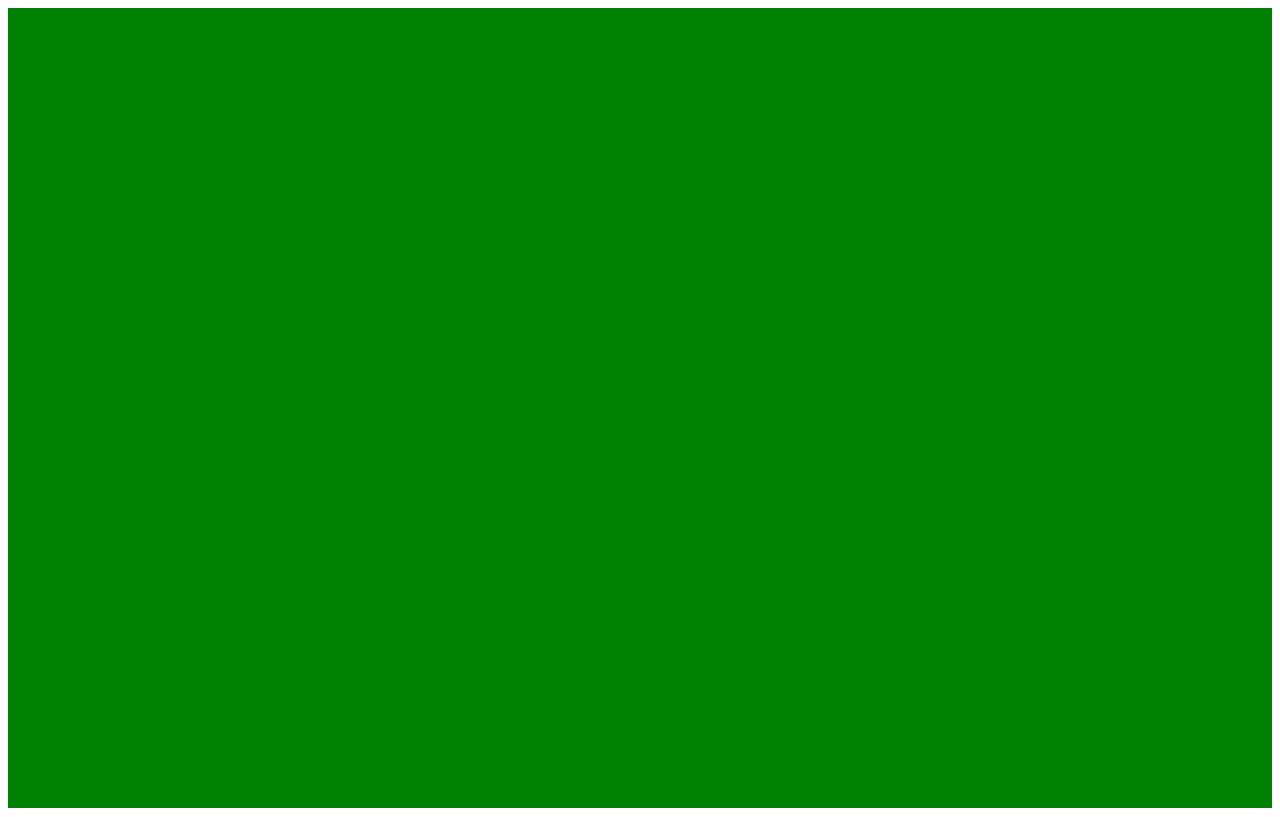
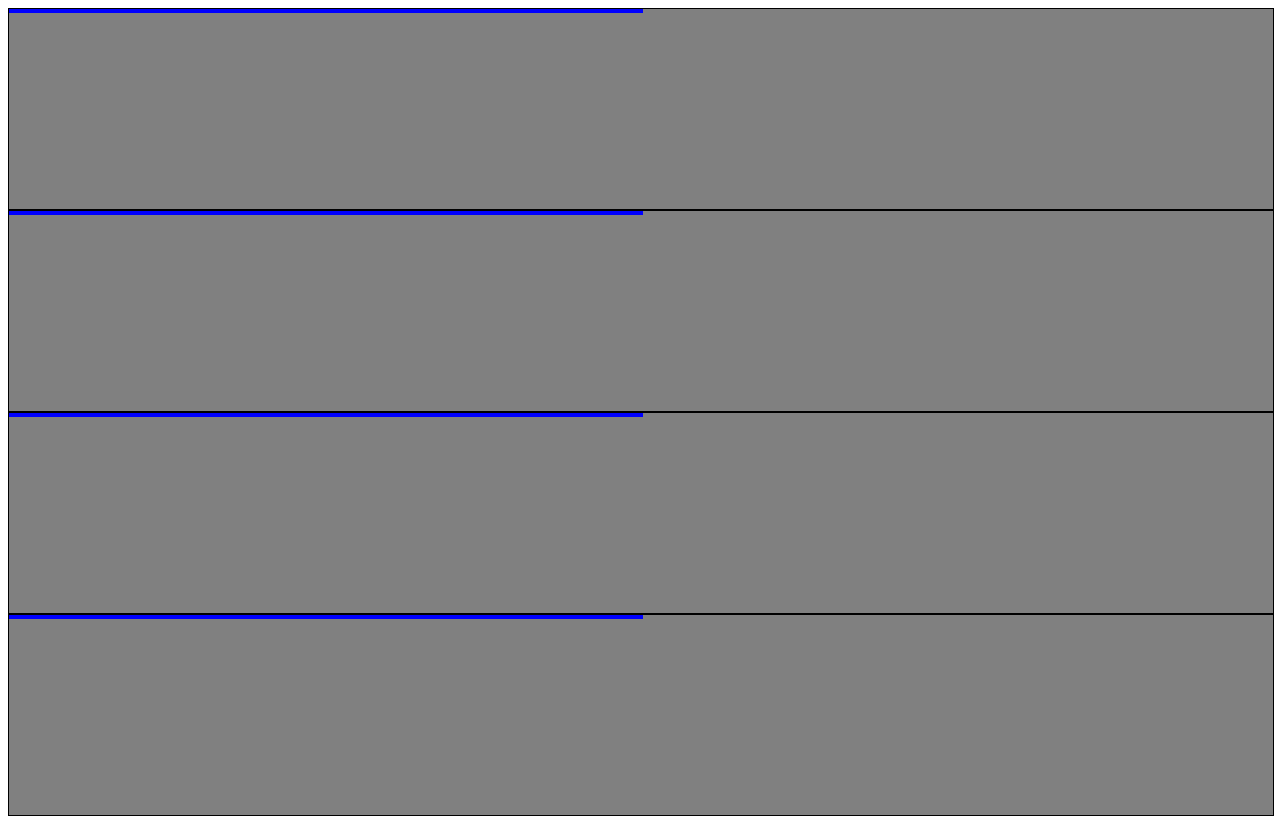
Before and after one commit to conKool/conKool.github.io, a plain HTML site: page index.html in a window 1280 px wide. Shown: the top 817 px of the page. Drawn offline with Linux system fonts and the light colour scheme; files whose address does not match are found by name.

Commit message:
starting styles

```diff
--- a/coolStyleSheet.css
+++ b/coolStyleSheet.css
@@ -1,5 +1,12 @@
 .fullBlock{
 	height: 200px;
-	background-color:green;
 	width:100%;
+	background-color:grey;
+	border: 1px solid black;
 }
+
+.halfBlock{
+	display: inline-block;
+	width:50%;
+	border:1px solid blue;
+}
```
